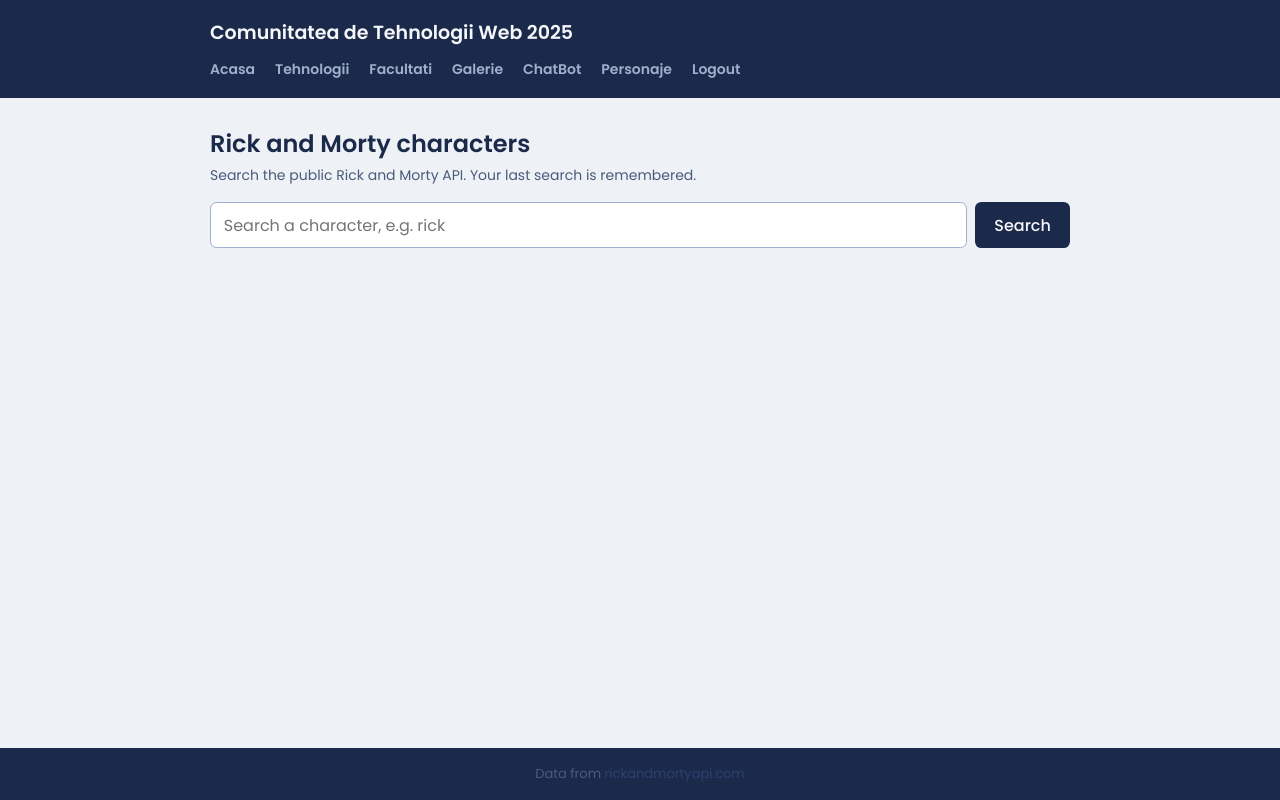
After one commit to HoteaEmanuel/Tehnologii-Web, a Django app: page /characters/ in a window 1280 px wide. The commit adds this page. Run offline with Django 5.2, Linux system fonts and the light colour scheme.

Commit message:
Lab 9: Rick and Morty character search page with typed fetch, error handling and localStorage

```diff
--- /dev/null
+++ b/lab8/demo/myapp/static/CSS/characters_style.css
@@ -0,0 +1,124 @@
+main.container {
+  display: block;
+}
+
+.page-title {
+  margin: 28px 0 4px;
+  font-size: 24px;
+}
+
+.page-intro {
+  color: #4a5b7c;
+  font-size: 14px;
+}
+
+/* Search area */
+#searchForm {
+  display: flex;
+  gap: 0.5rem;
+  margin: 1rem 0;
+}
+
+#queryInput {
+  flex: 1;
+  padding: 0.6rem 0.8rem;
+  border-radius: 0.4rem;
+  border: 1px solid #9fb0ce;
+  font: inherit;
+  background: #fff;
+  color: #1b2a4a;
+}
+
+#queryInput:focus {
+  outline: 2px solid #3d6fd6;
+  outline-offset: 1px;
+}
+
+#searchBtn {
+  padding: 0.6rem 1.2rem;
+  border: 0;
+  border-radius: 0.4rem;
+  background: #1b2a4a;
+  color: #f5f7fb;
+  font: inherit;
+  font-weight: 500;
+  cursor: pointer;
+}
+
+#searchBtn:hover:not(:disabled) {
+  background: #2c4170;
+}
+
+#searchBtn:disabled {
+  opacity: 0.55;
+  cursor: wait;
+}
+
+/* Status element */
+#status {
+  min-height: 1.5rem;
+  margin: 0.5rem 0;
+  font-size: 14px;
+  color: #1b2a4a;
+}
+
+/* Card grid */
+#results {
+  display: grid;
+  grid-template-columns: repeat(auto-fill, minmax(220px, 1fr));
+  gap: 1rem;
+  margin: 1rem 0 2rem;
+}
+
+.card {
+  padding: 1rem;
+  border: 1px solid #d3dbea;
+  border-radius: 0.7rem;
+  background: #fff;
+  box-shadow: 0 2px 6px rgba(27, 42, 74, 0.08);
+}
+
+.card img {
+  display: block;
+  width: 100%;
+  aspect-ratio: 1;
+  object-fit: cover;
+  border-radius: 0.5rem;
+  margin-bottom: 0.7rem;
+  background: #eef1f6;
+}
+
+.card h3 {
+  margin-bottom: 0.4rem;
+  font-size: 17px;
+}
+
+.card .detail {
+  margin-top: 0.3rem;
+  font-size: 13px;
+  color: #3a4a6b;
+}
+
+.badge {
+  display: inline-block;
+  padding: 2px 10px;
+  border-radius: 999px;
+  font-size: 12px;
+  font-weight: 500;
+  color: #fff;
+}
+
+.badge.alive { background: #1f7a4d; }
+.badge.dead { background: #b3372e; }
+.badge.unknown { background: #5d6b86; }
+
+footer {
+  padding: 16px 20px;
+  text-align: center;
+  font-size: 13px;
+  color: #4a5b7c;
+}
+
+footer a {
+  color: #2c4170;
+}
--- /dev/null
+++ b/lab8/demo/myapp/static/JS/characters.js
@@ -0,0 +1,144 @@
+"use strict";
+// API Card
+// API Name: Rick and Morty API
+// Base URL: https://rickandmortyapi.com/api
+// Endpoint used: /character?name=<query>
+// HTTP method: GET
+// Status code seen: 200 (404 when nothing matches)
+// Fields used: results[].id, name, status, species, gender, image, origin.name, location.name; info.count
+// Relevance: themed, image-rich public data for a small search-and-cards demo inside the community portal
+const BASE_URL = "https://rickandmortyapi.com/api/character";
+const TIMEOUT_MS = 5000;
+const STORAGE_KEY = "lastQuery";
+class HttpError extends Error {
+    constructor(status, apiMessage) {
+        super(`HTTP ${status}`);
+        this.name = "HttpError";
+        this.status = status;
+        this.apiMessage = apiMessage;
+    }
+}
+async function getJSON(url) {
+    const controller = new AbortController();
+    const timer = setTimeout(() => controller.abort(), TIMEOUT_MS);
+    try {
+        const response = await fetch(url, { signal: controller.signal });
+        if (!response.ok) {
+            let apiMessage = "";
+            try {
+                const body = (await response.json());
+                apiMessage = body.error ?? "";
+            }
+            catch {
+                apiMessage = "";
+            }
+            throw new HttpError(response.status, apiMessage);
+        }
+        return (await response.json());
+    }
+    finally {
+        clearTimeout(timer);
+    }
+}
+const statusEl = document.getElementById("status");
+const resultsEl = document.getElementById("results");
+function setStatus(text) {
+    statusEl.textContent = text;
+}
+function addDetail(card, label, value) {
+    const p = document.createElement("p");
+    p.className = "detail";
+    const strong = document.createElement("strong");
+    strong.textContent = `${label}: `;
+    p.appendChild(strong);
+    p.appendChild(document.createTextNode(value || "-"));
+    card.appendChild(p);
+}
+function createCard(item) {
+    const card = document.createElement("div");
+    card.className = "card";
+    if (item.image.startsWith("https://")) {
+        const img = document.createElement("img");
+        img.src = item.image;
+        img.alt = `Portrait of ${item.name}`;
+        img.loading = "lazy";
+        card.appendChild(img);
+    }
+    const title = document.createElement("h3");
+    title.textContent = item.name;
+    card.appendChild(title);
+    const key = item.status.toLowerCase();
+    const badge = document.createElement("span");
+    badge.className = `badge ${key === "alive" || key === "dead" ? key : "unknown"}`;
+    badge.textContent = `${item.status} - ${item.species}`;
+    card.appendChild(badge);
+    addDetail(card, "Gender", item.gender);
+    addDetail(card, "Origin", item.origin.name);
+    addDetail(card, "Last seen", item.location.name);
+    return card;
+}
+function render(items, total) {
+    resultsEl.replaceChildren();
+    if (items.length === 0) {
+        setStatus("No results found.");
+        return;
+    }
+    items.forEach((item) => resultsEl.appendChild(createCard(item)));
+    const more = total > items.length ? ` (showing the first ${items.length} of ${total})` : "";
+    setStatus(`Loaded ${items.length} result(s)${more}.`);
+}
+const searchForm = document.getElementById("searchForm");
+const queryInput = document.getElementById("queryInput");
+const searchBtn = document.getElementById("searchBtn");
+function buildURL(query) {
+    return `${BASE_URL}?name=${encodeURIComponent(query)}`;
+}
+// A search with no matches returns 404 {"error":"There is nothing here"};
+// a wrong endpoint also returns 404, but its message ends with a dot.
+function isNoResults(err) {
+    return err instanceof HttpError && err.status === 404 && err.apiMessage === "There is nothing here";
+}
+function describeError(err) {
+    if (err instanceof DOMException && err.name === "AbortError") {
+        return `request timed out after ${TIMEOUT_MS / 1000} s`;
+    }
+    return err instanceof Error ? err.message : "Unknown error";
+}
+async function search() {
+    const query = queryInput.value.trim();
+    if (!query) {
+        setStatus("Please enter a search term.");
+        return;
+    }
+    searchBtn.disabled = true;
+    setStatus("Loading...");
+    resultsEl.replaceChildren();
+    try {
+        const data = await getJSON(buildURL(query));
+        render(data.results, data.info.count);
+        localStorage.setItem(STORAGE_KEY, query);
+    }
+    catch (err) {
+        if (isNoResults(err)) {
+            render([], 0);
+            localStorage.setItem(STORAGE_KEY, query);
+        }
+        else {
+            setStatus(`Load failed: ${describeError(err)}`);
+        }
+    }
+    finally {
+        searchBtn.disabled = false;
+    }
+}
+searchForm.addEventListener("submit", (e) => {
+    e.preventDefault();
+    void search();
+});
+window.addEventListener("DOMContentLoaded", () => {
+    const lastQuery = localStorage.getItem(STORAGE_KEY);
+    if (lastQuery) {
+        queryInput.value = lastQuery;
+        void search();
+    }
+});
--- /dev/null
+++ b/lab8/demo/myapp/templates/html/characters.html
@@ -0,0 +1,51 @@
+<!DOCTYPE html>
+<html lang="en">
+<head>
+  <meta charset="UTF-8">
+  <meta name="viewport" content="width=device-width, initial-scale=1.0">
+  {% load static %}
+  <link rel="stylesheet" href="{% static 'CSS/style.css' %}">
+  <link rel="stylesheet" href="{% static 'CSS/home_style.css' %}">
+  <link rel="stylesheet" href="{% static 'CSS/characters_style.css' %}">
+  <title>Characters - Rick and Morty API</title>
+</head>
+<body>
+  <header>
+    <div class="container">
+      <h1>Comunitatea de Tehnologii Web 2025</h1>
+      <nav>
+        <a href="{% url 'home' %}">Acasa</a>
+        <a href="#">Tehnologii</a>
+        <a href="{% url 'universities' %}">Facultati</a>
+        <a href="{% url 'galerie' %}">Galerie</a>
+        <a href="{% url 'chatbot' %}">ChatBot</a>
+        <a href="{% url 'characters' %}">Personaje</a>
+        <a href="{% url 'login' %}">Logout</a>
+      </nav>
+    </div>
+  </header>
+
+  <main class="container">
+    <h2 class="page-title">Rick and Morty characters</h2>
+    <p class="page-intro">Search the public Rick and Morty API. Your last search is remembered.</p>
+
+    <!-- Search area -->
+    <form id="searchForm">
+      <input id="queryInput" type="text" placeholder="Search a character, e.g. rick" aria-label="Character name">
+      <button id="searchBtn" type="submit">Search</button>
+    </form>
+
+    <!-- Status area -->
+    <p id="status" aria-live="polite"></p>
+
+    <!-- Results area -->
+    <div id="results"></div>
+  </main>
+
+  <footer>
+    <p>Data from <a href="https://rickandmortyapi.com" target="_blank" rel="noopener">rickandmortyapi.com</a></p>
+  </footer>
+
+  <script src="{% static 'JS/characters.js' %}"></script>
+</body>
+</html>
--- a/lab8/demo/myapp/templates/html/galerie.html
+++ b/lab8/demo/myapp/templates/html/galerie.html
@@ -20,6 +20,7 @@
         <a href="{% url 'universities' %}">Facultati</a>
         <a href="{% url 'galerie' %}">Galerie</a>
         <a href="{% url 'chatbot' %}">ChatBot</a>
+        <a href="{% url 'characters' %}">Personaje</a>
         <a href="{% url 'login' %}">Logout</a>
       </nav>
     </div>
--- a/lab8/demo/myapp/templates/html/home.html
+++ b/lab8/demo/myapp/templates/html/home.html
@@ -19,6 +19,7 @@
         <a href="{% url 'universities' %}">Facultati</a>
         <a href="{% url 'galerie' %}">Galerie</a>
         <a href="{% url 'chatbot' %}">ChatBot</a>
+        <a href="{% url 'characters' %}">Personaje</a>
         <a href="{% url 'login' %}">Logout</a>
       </nav>
     </div>
--- a/lab8/demo/myapp/urls.py
+++ b/lab8/demo/myapp/urls.py
@@ -9,4 +9,5 @@ urlpatterns = [
     path('universities/', views.universities, name='universities'),
     path('galerie/', views.galerie, name='galerie'),
     path('chatbot/', views.chatbot, name='chatbot'),
+    path('characters/', views.characters, name='characters'),
 ]
--- a/lab8/demo/myapp/views.py
+++ b/lab8/demo/myapp/views.py
@@ -27,3 +27,7 @@ def galerie(request):
 
 def chatbot(request):
     return render(request, "./html/chatbot.html")
+
+
+def characters(request):
+    return render(request, "./html/characters.html")
```
Also changed, not shown: lab8/demo/myapp/static/TS/characters.ts (added, +184 -0 lines).
